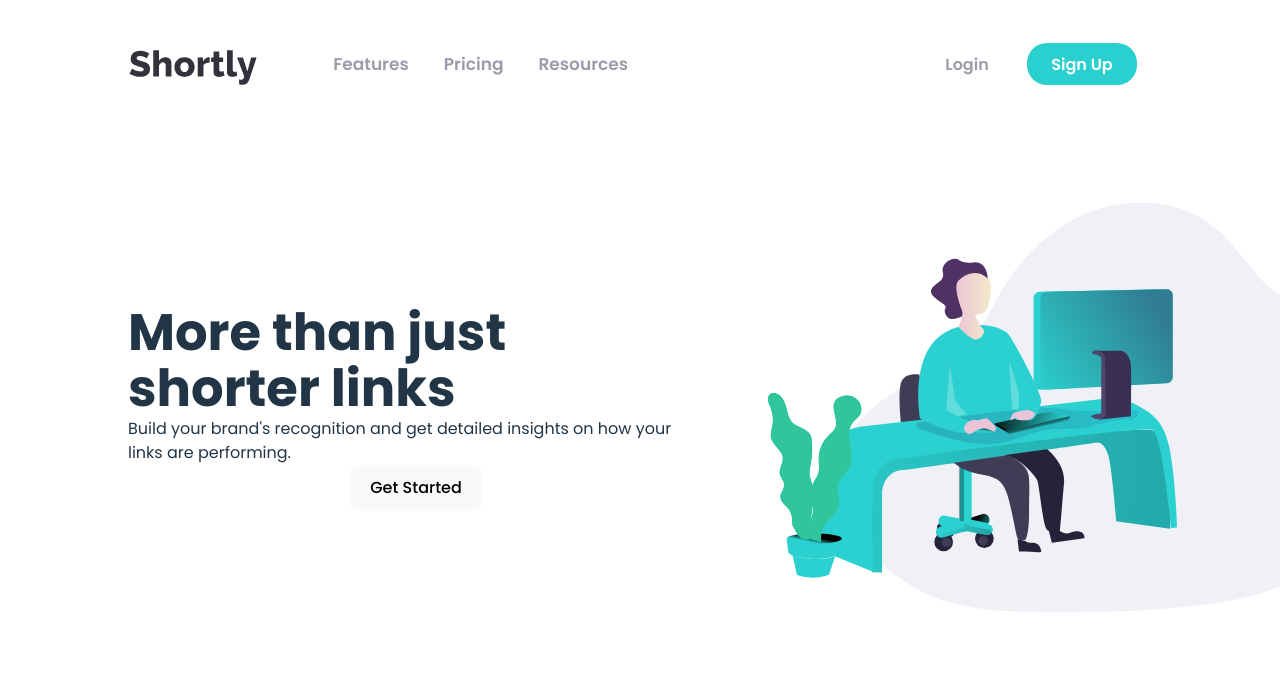
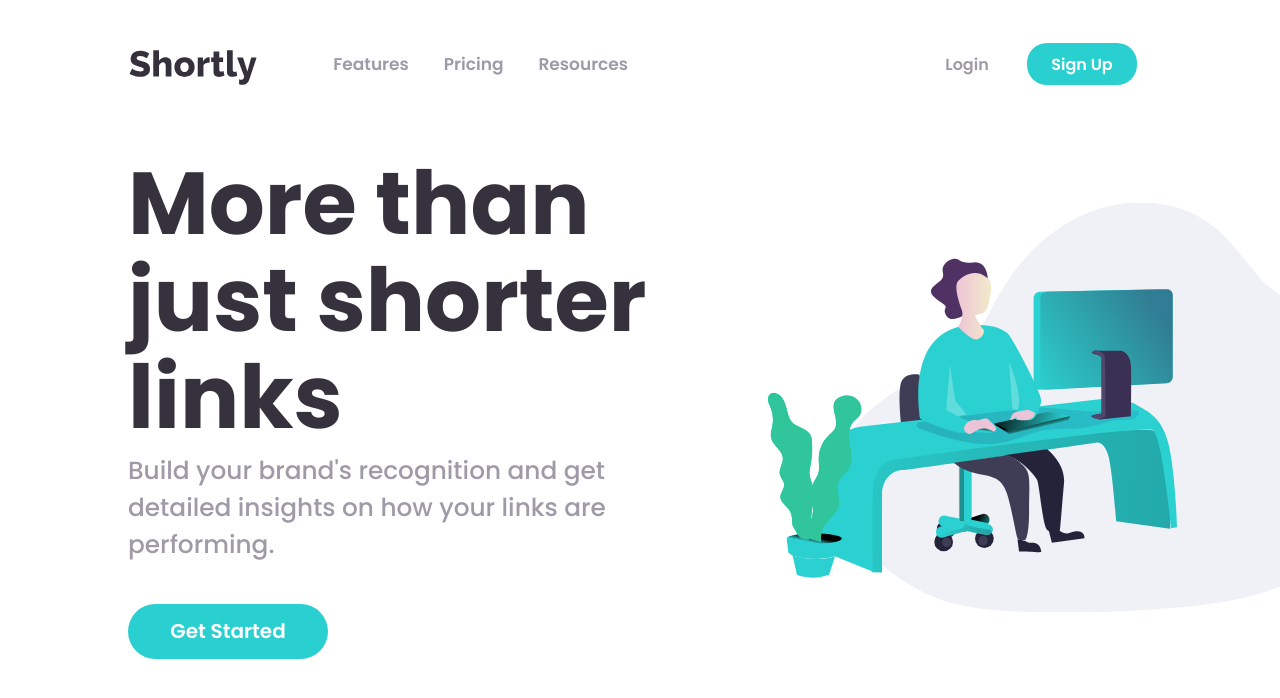
Before and after one commit to itstalalsalman/url-shortening-app, a React (Vite) app: page / in a window 1280 px wide. Shown: the top 698 px of the page. Built offline with nearby package versions, Linux system fonts and the light colour scheme.

Commit message:
Hero Page Completed

```diff
--- a/src/components/Navbar/Navbar.css
+++ b/src/components/Navbar/Navbar.css
@@ -36,6 +36,11 @@
     font-weight: 600;
     font-size: 17px;
     cursor: pointer;
+    transition: color 0.2s ease-in;
+}
+
+.list > li:hover{
+    color: var(--Very-Dark-Blue);
 }
 
 .btns-container{
--- a/src/pages/HeroScreen/HeroScreen.css
+++ b/src/pages/HeroScreen/HeroScreen.css
@@ -14,7 +14,29 @@
     display: flex;
     flex-direction: column;
     justify-content: center;
-    align-items: center;
+    align-items: flex-start;
+}
+
+.info-container > h1{
+    color: var(--Very-Dark-Blue);
+    font-size: 5.5rem;
+}
+
+.info-container > p{
+    width: 90%;
+    color: var(--Grayish-Violet);
+    font-size: 1.55rem;
+    margin-top: 5px;
+    font-weight: 450;
+    margin-bottom: 7%;
+}
+
+.info-container > button {
+    width: 200px;
+    height: 55px;
+    border-radius: 30px;
+    font-size: 20px;
+    font-weight: 600;
 }
 
 .image-container{
@@ -37,4 +59,8 @@
     .hero-image{
         width: 115%;
     }
+
+    .info-container > h1{
+        font-size: 4.5rem;
+    }
 }
--- a/src/pages/HeroScreen/HeroScreen.jsx
+++ b/src/pages/HeroScreen/HeroScreen.jsx
@@ -7,7 +7,7 @@ const HeroScreen = () => {
         <div className='info-container'>
             <h1>More than just shorter links</h1>
             <p>Build your brand's recognition and get detailed insights on how your links are performing.</p>
-            <button>Get Started</button>
+            <button className='green-hover'>Get Started</button>
         </div>
         <div className='image-container'>
             <img src={heroImg} alt="hero-image" className='hero-image' />
```
